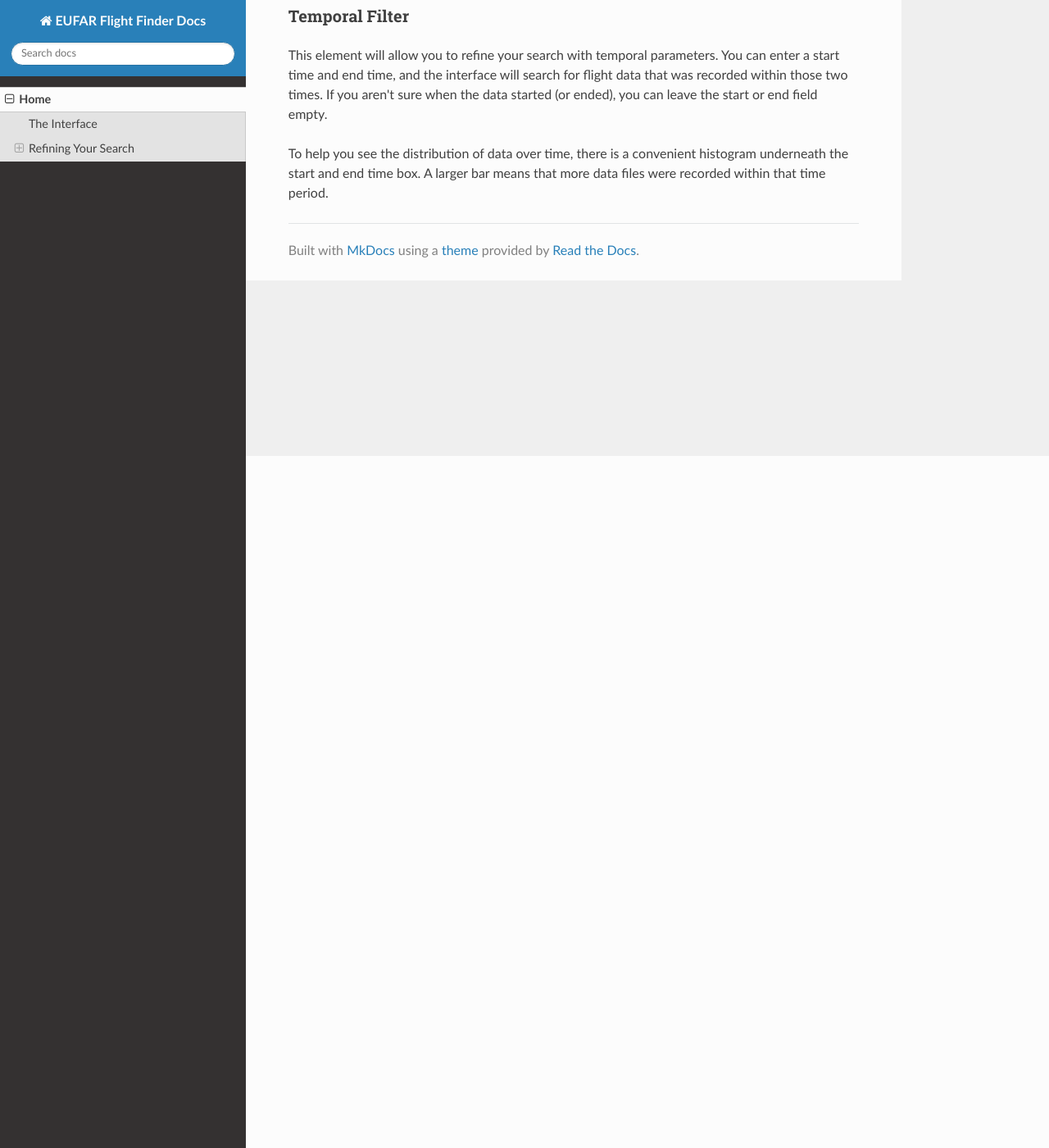
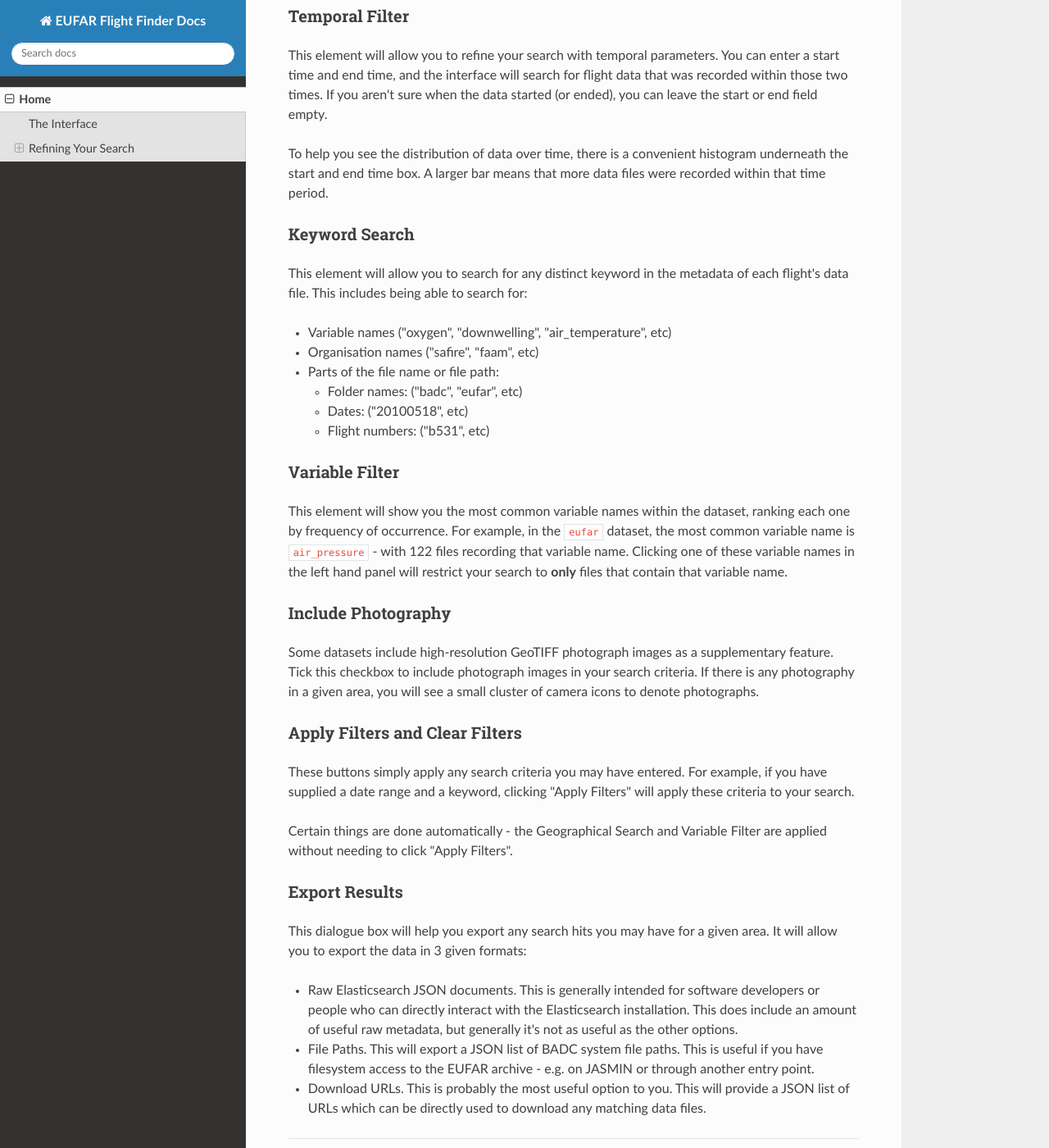
Before and after one commit to cedadev/eufar-ui, an MkDocs documentation site: the page built from docs/user/docs/index.md, in a window 1280 px wide and 1400 px high, scrolled down 844 px. Shown: the whole window at 82% size. Built offline with MkDocs 1.6.1, drawn with Linux system fonts in a browser that asks for light colours; nearby versions of some CDN libraries; old or Windows-style settings are respelled for this version of MkDocs.

Commit message:
Add main interface documentation

```diff
--- a/docs/user/docs/index.md
+++ b/docs/user/docs/index.md
@@ -47,3 +47,61 @@ the data started (or ended), you can leave the start or end field empty.
 To help you see the distribution of data over time, there is a convenient
 histogram underneath the start and end time box. A larger bar means that more
 data files were recorded within that time period.
+
+
+### Keyword Search
+
+This element will allow you to search for any distinct keyword in the metadata
+of each flight's data file. This includes being able to search for:
+
+* Variable names ("oxygen", "downwelling", "air\_temperature", etc)
+* Organisation names ("safire", "faam", etc)
+* Parts of the file name or file path:
+    * Folder names: ("badc", "eufar", etc)
+    * Dates: ("20100518", etc)
+    * Flight numbers: ("b531", etc)
+
+
+### Variable Filter
+
+This element will show you the most common variable names within the dataset,
+ranking each one by frequency of occurrence. For example, in the `eufar`
+dataset, the most common variable name is `air_pressure` - with 122 files
+recording that variable name. Clicking one of these variable names in the left
+hand panel will restrict your search to **only** files that contain that
+variable name.
+
+
+### Include Photography
+
+Some datasets include high-resolution GeoTIFF photograph images as a
+supplementary feature. Tick this checkbox to include photograph images in your
+search criteria. If there is any photography in a given area, you will see a
+small cluster of camera icons to denote photographs.
+
+
+### Apply Filters and Clear Filters
+
+These buttons simply apply any search criteria you may have entered. For
+example, if you have supplied a date range and a keyword, clicking "Apply
+Filters" will apply these criteria to your search.
+
+Certain things are done automatically - the Geographical Search and Variable
+Filter are applied without needing to click "Apply Filters".
+
+
+### Export Results
+
+This dialogue box will help you export any search hits you may have for a
+given area. It will allow you to export the data in 3 given formats:
+
+* Raw Elasticsearch JSON documents. This is generally intended for software
+  developers or people who can directly interact with the Elasticsearch
+  installation. This does include an amount of useful raw metadata, but
+  generally it's not as useful as the other options.
+* File Paths. This will export a JSON list of BADC system file paths. This is
+  useful if you have filesystem access to the EUFAR archive - e.g. on JASMIN
+  or through another entry point.
+* Download URLs. This is probably the most useful option to you. This will
+  provide a JSON list of URLs which can be directly used to download any
+  matching data files.
```
